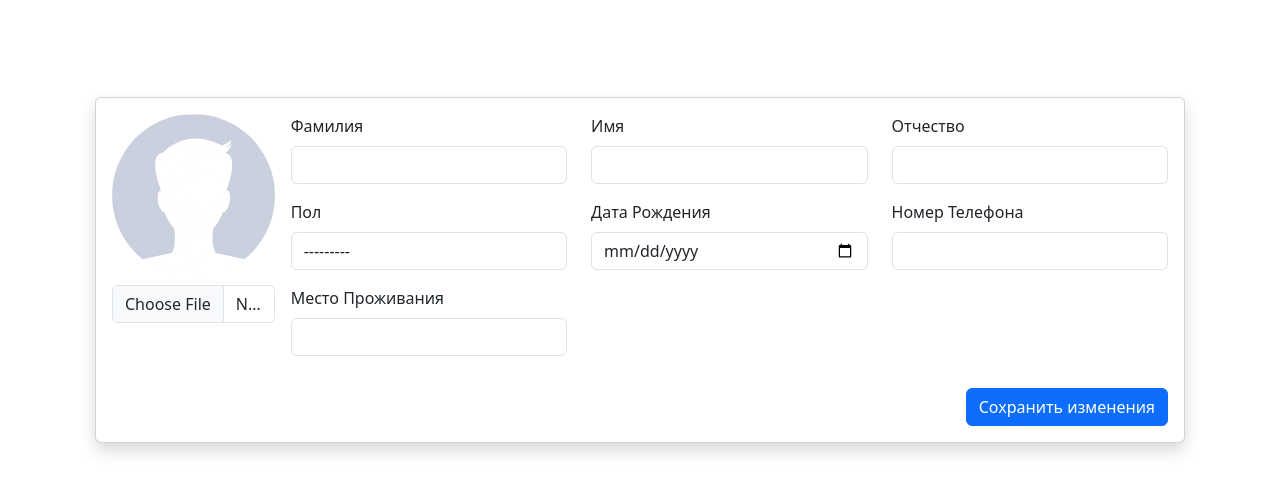
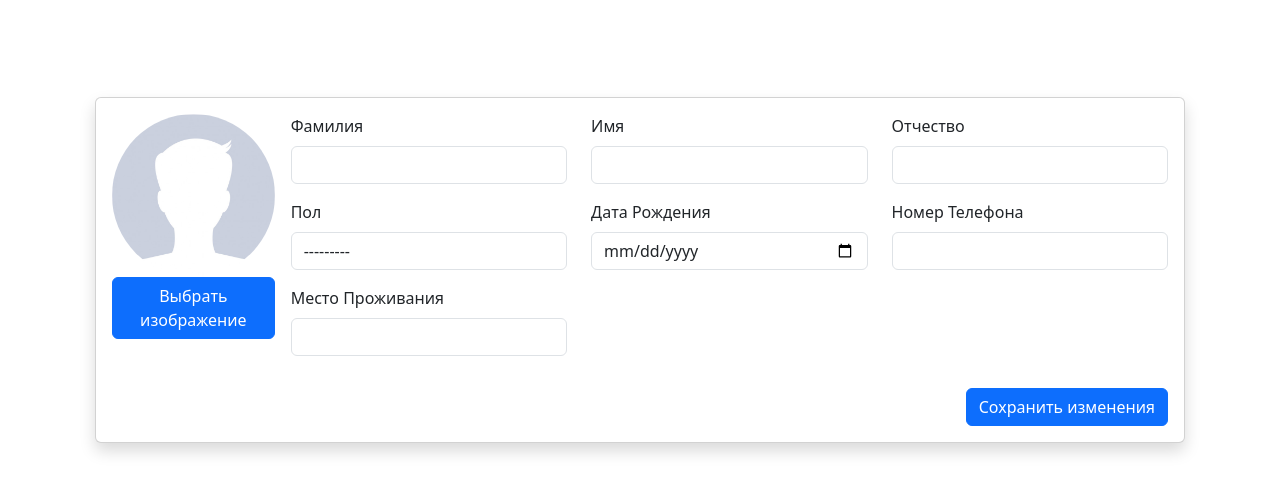
Before and after one commit to Kvezac/silver-robot, a Django app: page /edit-profile/ in a window 1280 px wide. Shown: the top 493 px of the page. Run offline with Django 4.2, Linux system fonts and the light colour scheme; the visitor is signed in with stand-in values (Sample User, id 1).

Commit message:
modified:   company/management/commands/seed.py 	modified:   templates/user/edit-profile.html

```diff
--- a/company/management/commands/seed.py
+++ b/company/management/commands/seed.py
@@ -11,9 +11,9 @@ class Command(BaseCommand):
     help = 'Заполняет базу сотрудников сгенерированными данными'
 
     def add_arguments(self, parser):
-        parser.add_argument('position', type=int, nargs='?', default=10,
+        parser.add_argument('position', type=int, nargs='?', default=20,
                             help='Количество создаваемых должностей')
-        parser.add_argument('total_employee', type=int, nargs='?', default=50,
+        parser.add_argument('total_employee', type=int, nargs='?', default=500,
                             help='Количество создаваемых сотрудников')
 
     @clock
--- a/templates/user/edit-profile.html
+++ b/templates/user/edit-profile.html
@@ -9,23 +9,33 @@
                     <form class="row g-3 needs-validation" action="{% url 'user:edit-profile' %}" method="post"
                           enctype="multipart/form-data">
                         {% csrf_token %}
+                        {#                        <div class="col-md-2 d-flex flex-column">#}
+                        {#                            <img src="{{ form.initial.image.url }}"#}
+                        {#                                 class="img-fluid rounded-circle" alt="profile-images">#}
+                        {#                            <div class="mt-2">#}
+                        {#                                <input type="file" class="form-control" id="imageInput" name="image" accept="image/*"#}
+                        {#                                       value="Выбрать изображение">#}
+                        {#                            </div>#}
+                        {#                        </div>#}
+
+{#                        <div class="col-md-2 d-flex flex-column">#}
+{#                            <img src="{{ form.initial.image.url }}" class="img-fluid rounded-circle"#}
+{#                                 alt="profile-images">#}
+{#                            <div class="mt-2">#}
+{#                                <label for="imageInput" class="btn btn-primary">Выбрать изображение</label>#}
+{#                                <input type="file" id="imageInput" name="image" accept="image/*" style="display: none;">#}
+{#                            </div>#}
+{#                        </div>#}
+
                         <div class="col-md-2 d-flex flex-column">
-                            <img src="{{ form.initial.image.url }}"
-                                 class="img-fluid rounded-circle" alt="profile-images">
-                            <div class="mt-2">
-                                <input type="file" class="form-control" id="imageInput" name="image" accept="image/*"
-                                       value="Выбрать изображение">
-                            </div>
+                            <label for="imageInput">
+                                <img src="{{ form.initial.image.url }}" class="img-fluid rounded-circle"
+                                     alt="profile-images">
+                                <button class="btn btn-primary" type="button">Выбрать изображение</button>
+                            </label>
+                            <input type="file" class="form-control visually-hidden" id="imageInput" name="image"
+                                   accept="image/*">
                         </div>
-{#                        <div class="col-md-2 d-flex flex-column">#}
-{#                            <label for="imageInput">#}
-{#                                <img src="{{ form.initial.image.url }}" class="img-fluid rounded-circle"#}
-{#                                     alt="profile-images">#}
-{#                                <button class="btn btn-primary" type="button">Выбрать изображение</button>#}
-{#                            </label>#}
-{#                            <input type="file" class="form-control visually-hidden" id="imageInput" name="image"#}
-{#                                   accept="image/*">#}
-{#                        </div>#}
 
 
                         <div class="col-md-10 d-flex flex-column">
```
